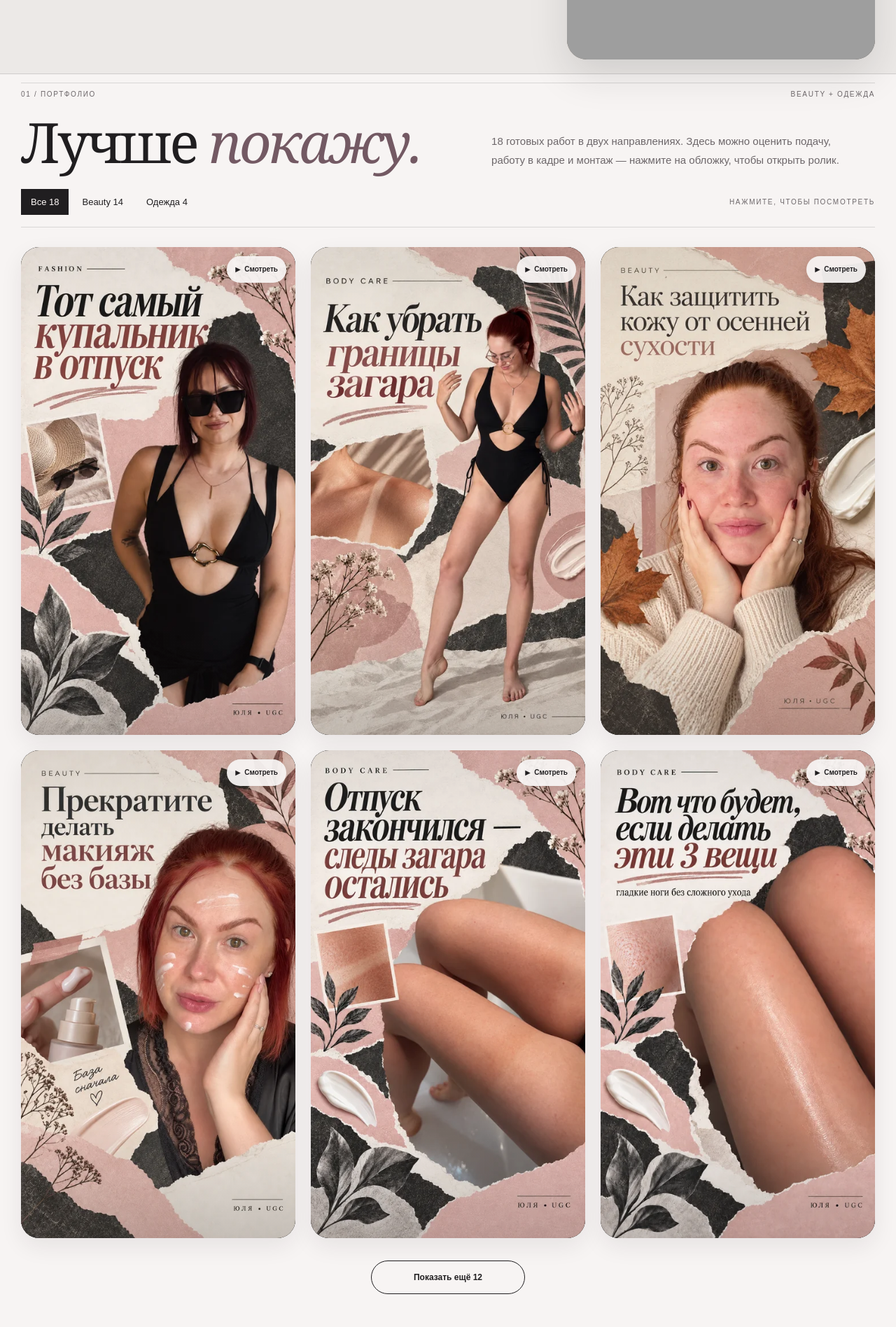
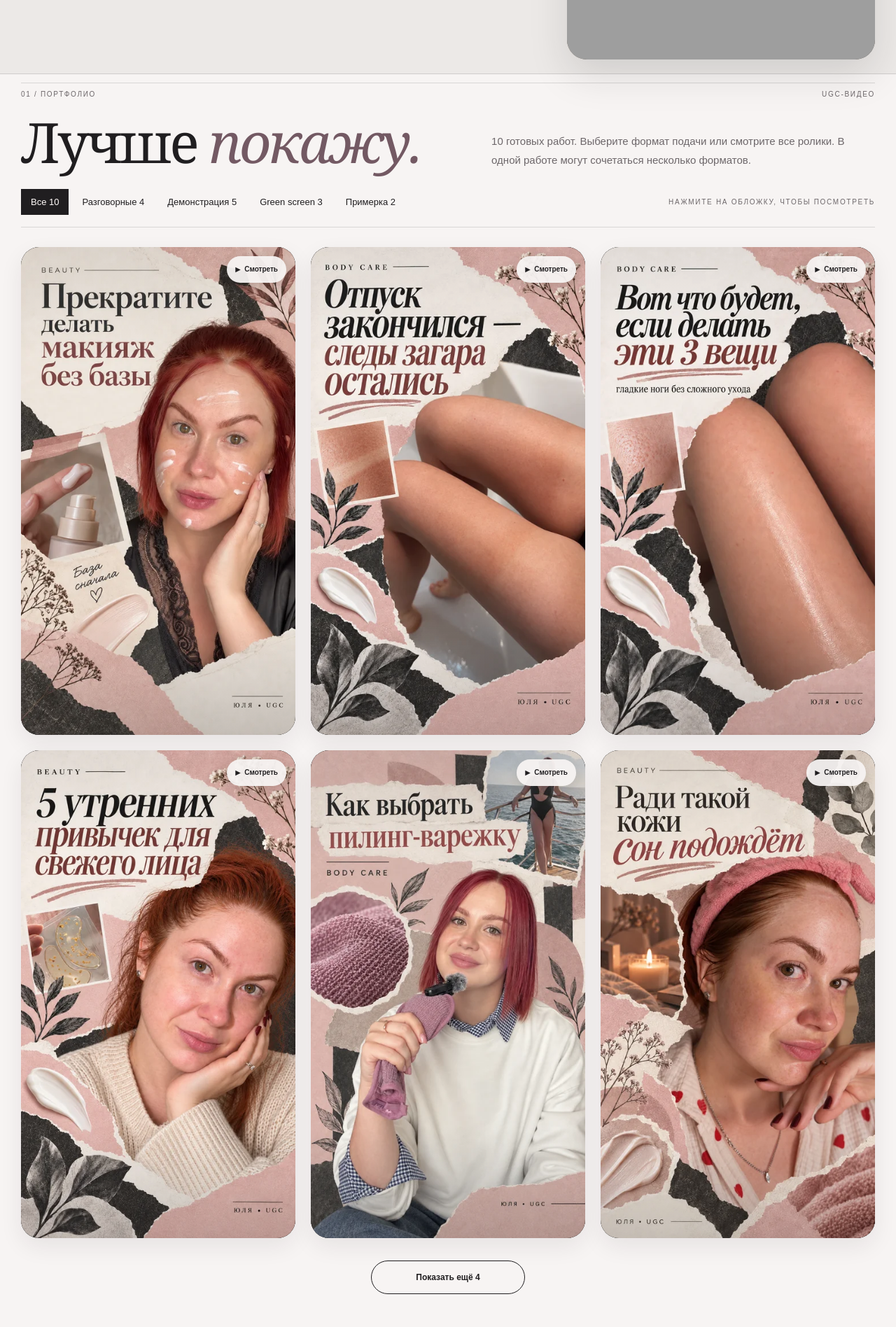
Before and after one commit to Juliya98/Test, a plain HTML site: page index.html in a window 1280 px wide. Shown: the part 684-2580 px from the top of the page at 70% size. Drawn offline with Linux system fonts and the light colour scheme; grey boxes are pictures that could not be loaded.

Commit message:
Remove eight portfolio videos and replace niche filters with verified presentation formats

```diff
--- a/index.html
+++ b/index.html
@@ -49,7 +49,7 @@
     .portfolio-heading h2{font-size:clamp(54px,6.2vw,88px);line-height:.98;letter-spacing:-.045em;margin:0}
     .portfolio-heading h2 span{font-style:italic;color:var(--accent)}
     .portfolio-heading p{font-size:15px;line-height:1.8;max-width:520px}
-    .portfolio-toolbar{display:flex;justify-content:space-between;align-items:center;gap:24px;border-bottom:1px solid var(--line);padding-bottom:17px;margin-bottom:28px}
+    .portfolio-toolbar{flex-wrap:wrap;display:flex;justify-content:space-between;align-items:center;gap:24px;border-bottom:1px solid var(--line);padding-bottom:17px;margin-bottom:28px}
     .portfolio-toolbar .filters{margin:0;gap:5px}
     .portfolio-toolbar .filter{border:0;border-radius:0;padding:11px 14px;font-size:13px}
     .portfolio-toolbar .filter.active{background:var(--ink);color:var(--white)}
@@ -195,30 +195,22 @@
     <section class="hero"><div class="wrap hero-grid"><div class="hero-copy"><div class="eyebrow">UGC creator · fashion & beauty</div><h1>Снимаю то, что<br>сама хочу<br>увидеть <span>перед<br>покупкой.</span></h1><p class="hero-lead">Создаю UGC для fashion- и beauty-брендов: нахожу понятную идею, пишу живой сценарий и собираю ролик от съёмки до финального монтажа.</p><div class="hero-points"><span class="pill">идея → готовый ролик</span><span class="pill">работа по ТЗ</span><span class="pill">живой текст</span><span class="pill">правки</span><span class="pill">AI-инструменты</span></div><div class="hero-actions"><a class="btn primary" href="#works">Смотреть ролики ↓</a><a class="btn" href="#contact">Обсудить задачу</a></div></div><div class="hero-photo"><img id="heroImage" src="./assets/images/hero-yulia-cover-20260921.png" alt="Юлия — QA, UGC и life" width="1025" height="1535" fetchpriority="high" loading="eager" decoding="async" onload="this.style.opacity='1'"></div></div></section>
     <div class="divider"></div>
     <section class="content portfolio-section" id="works"><div class="wrap portfolio-shell">
-      <div class="portfolio-kicker"><span>01 / ПОРТФОЛИО</span><span>BEAUTY + ОДЕЖДА</span></div>
-      <div class="section-top portfolio-heading"><div><h2>Лучше <span>покажу.</span></h2></div><p>18 готовых работ в двух направлениях. Здесь можно оценить подачу, работу в кадре и монтаж — нажмите на обложку, чтобы открыть ролик.</p></div>
-      <div class="portfolio-toolbar"><div class="filters" aria-label="Фильтр работ"><button class="filter active" data-filter="all" type="button">Все 18</button><button class="filter" data-filter="beauty" type="button">Beauty 14</button><button class="filter" data-filter="fashion" type="button">Одежда 4</button></div><div class="portfolio-hint">НАЖМИТЕ, ЧТОБЫ ПОСМОТРЕТЬ</div></div>
+      <div class="portfolio-kicker"><span>01 / ПОРТФОЛИО</span><span>UGC-ВИДЕО</span></div>
+      <div class="section-top portfolio-heading"><div><h2>Лучше <span>покажу.</span></h2></div><p>10 готовых работ. Выберите формат подачи или смотрите все ролики. В одной работе могут сочетаться несколько форматов.</p></div>
+      <div class="portfolio-toolbar"><div class="filters" aria-label="Формат ролика"><button class="filter active" data-filter="all" type="button" aria-pressed="true">Все <span>10</span></button><button class="filter" data-filter="talk" type="button" aria-pressed="false">Разговорные <span>4</span></button><button class="filter" data-filter="demo" type="button" aria-pressed="false">Демонстрация <span>5</span></button><button class="filter" data-filter="green" type="button" aria-pressed="false">Green screen <span>3</span></button><button class="filter" data-filter="tryon" type="button" aria-pressed="false">Примерка <span>2</span></button></div><div class="portfolio-hint">НАЖМИТЕ НА ОБЛОЖКУ, ЧТОБЫ ПОСМОТРЕТЬ</div></div>
       <div class="portfolio" id="portfolioGrid">
-      <div class="work" role="button" tabindex="0" aria-label="Открыть ролик 1" data-category="fashion" data-title="Купальник, который сделал мой отпуск" data-rutube="https://rutube.ru/play/embed/11673bbba278f890c9b54d10867a6b0e/?p=33XxHfUSvYtYnCoJghdLgw"><img class="work-preview" src="./assets/images/covers/work-01.webp" alt="Обложка ролика 1" width="480" height="853" loading="eager" decoding="async" fetchpriority="high"><span class="play">Смотреть</span></div>
-      <div class="work" role="button" tabindex="0" aria-label="Открыть ролик 2" data-category="beauty" data-title="Что делать с неравномерным загаром после отпуска" data-rutube="https://rutube.ru/play/embed/b9573690a0e4f4c9daa19475b8811fa5/?p=ZIauTjNIT2etjjd77uNP1w"><img class="work-preview" src="./assets/images/covers/work-02.webp" alt="Обложка ролика 2" width="480" height="853" loading="eager" decoding="async" fetchpriority="high"><span class="play">Смотреть</span></div>
-      <div class="work" role="button" tabindex="0" aria-label="Открыть ролик 3" data-category="beauty" data-title="Как защитить кожу от осенней сухости" data-rutube="https://rutube.ru/play/embed/56f0867ddaa3c21e97cac0e303437cf9/?p=Q8AgfoBi-u3TzP86YJW62A"><img class="work-preview" src="./assets/images/covers/work-03.webp" alt="Обложка ролика 3" width="480" height="853" loading="eager" decoding="async" fetchpriority="high"><span class="play">Смотреть</span></div>
-      <div class="work" role="button" tabindex="0" aria-label="Открыть ролик 4" data-category="beauty" data-title="Почему я всегда наношу базу перед тональным" data-rutube="https://rutube.ru/play/embed/cbad7d1f2b4adcdf75e29c921c308741/?p=C0FlKo0wAOYf9dzasLTCbg"><img class="work-preview" src="./assets/images/covers/work-04.webp" alt="Обложка ролика 4" width="480" height="853" loading="lazy" decoding="async" fetchpriority="low"><span class="play">Смотреть</span></div>
-      <div class="work" role="button" tabindex="0" aria-label="Открыть ролик 5" data-category="beauty" data-title="Отпуск закончился — следы загара остались" data-rutube="https://rutube.ru/play/embed/5180bb1913e6b9772c95f10f1e8ca6e8/"><img class="work-preview" src="./assets/images/covers/work-05.webp" alt="Обложка ролика 5" width="480" height="853" loading="lazy" decoding="async" fetchpriority="low"><span class="play">Смотреть</span></div>
-      <div class="work" role="button" tabindex="0" aria-label="Открыть ролик 6" data-category="beauty" data-title="3 вещи, которые я делаю ради гладких ног" data-rutube="https://rutube.ru/play/embed/17fd373148246abc58d1d5091e5ed22e/?p=eE3deMrVFoolAgVlloYFJw"><img class="work-preview" src="./assets/images/covers/work-06.webp" alt="Обложка ролика 6" width="480" height="853" loading="lazy" decoding="async" fetchpriority="low"><span class="play">Смотреть</span></div>
-      <div class="work" role="button" tabindex="0" aria-label="Открыть ролик 7" data-category="beauty" data-title="5 привычек для более свежего лица утром" data-rutube="https://rutube.ru/play/embed/2f17308fbf25bb1d5735ccb474fbe911/?p=p5Dxt2GIG0vt4d2sfKWZLg"><img class="work-preview" src="./assets/images/covers/work-07.webp" alt="Обложка ролика 7" width="480" height="853" loading="lazy" decoding="async" fetchpriority="low"><span class="play">Смотреть</span></div>
-      <div class="work" role="button" tabindex="0" aria-label="Открыть ролик 8" data-category="beauty" data-title="Как выбрать хорошую пилинг-варежку" data-rutube="https://rutube.ru/play/embed/93f77c92b99a576ad383d976c2b2f9a5/?p=0wKU6qGaRo3g_2z6CkBLsA"><img class="work-preview" src="./assets/images/covers/work-08.webp" alt="Обложка ролика 8" width="480" height="853" loading="lazy" decoding="async" fetchpriority="low"><span class="play">Смотреть</span></div>
-      <div class="work" role="button" tabindex="0" aria-label="Открыть ролик 9" data-category="beauty" data-title="Мой уход за комбинированной кожей" data-rutube="https://rutube.ru/play/embed/74ed696e0627be66785208f4677a3215/?p=coz9ElknynJRfpCOij-u-w"><img class="work-preview" src="./assets/images/covers/work-09.webp" alt="Обложка ролика 9" width="480" height="853" loading="lazy" decoding="async" fetchpriority="low"><span class="play">Смотреть</span></div>
-      <div class="work" role="button" tabindex="0" aria-label="Открыть ролик 10" data-category="beauty" data-title="Как я отращиваю волосы и сохраняю длину" data-rutube="https://rutube.ru/play/embed/75d8e7695852f53c80202b844a68b47d/?p=1rLqhwBKqO3v08dHHrHUfw"><img class="work-preview" src="./assets/images/covers/work-10.webp" alt="Обложка ролика 10" width="480" height="853" loading="lazy" decoding="async" fetchpriority="low"><span class="play">Смотреть</span></div>
-      <div class="work" role="button" tabindex="0" aria-label="Открыть ролик 11" data-category="beauty" data-title="Густые волосы: красиво, но не всегда просто" data-rutube="https://rutube.ru/play/embed/49e6276d48e15d35fd7a4eca228787a1/?p=EiYHTXuKbhGdZ_opjRw-Tw"><img class="work-preview" src="./assets/images/covers/work-11.webp" alt="Обложка ролика 11" width="480" height="853" loading="lazy" decoding="async" fetchpriority="low"><span class="play">Смотреть</span></div>
-      <div class="work" role="button" tabindex="0" aria-label="Открыть ролик 12" data-category="fashion" data-title="2 топа — 6 образов" data-rutube="https://rutube.ru/play/embed/bf528f5560319bbca8332fe2846a9130/?p=6u28n6z58cBN6Yhs0poR6Q"><img class="work-preview" src="./assets/images/covers/work-12.webp" alt="Обложка ролика 12" width="480" height="853" loading="lazy" decoding="async" fetchpriority="low"><span class="play">Смотреть</span></div>
-      <div class="work" role="button" tabindex="0" aria-label="Открыть ролик 13" data-category="beauty" data-title="Почему я перестала ждать, пока кожа сама придёт в норму" data-rutube="https://rutube.ru/play/embed/f1113309330d92ccf324afc1acadbdac/?p=kjbHgijY45DEwLFDABARSQ"><img class="work-preview" src="./assets/images/covers/work-13.webp" alt="Обложка ролика 13" width="480" height="853" loading="lazy" decoding="async" fetchpriority="low"><span class="play">Смотреть</span></div>
-      <div class="work" role="button" tabindex="0" aria-label="Открыть ролик 14" data-category="beauty" data-title="Мой вечерний уход перед сном" data-rutube="https://rutube.ru/play/embed/297e7fcb9e56d4cfbb11487f30a20c34/?p=2WszvBf0gFEphQHsXWgPBg"><img class="work-preview" src="./assets/images/covers/work-14.webp" alt="Обложка ролика 14" width="480" height="853" loading="lazy" decoding="async" fetchpriority="low"><span class="play">Смотреть</span></div>
-      <div class="work" role="button" tabindex="0" aria-label="Открыть ролик 15" data-category="fashion" data-title="Попросила ИИ собрать мне образ" data-rutube="https://rutube.ru/play/embed/9828cde524b1b0261eb19ab522201d8f/?p=udRqinuJ8rY-y6FYyDX15g"><img class="work-preview" src="./assets/images/covers/work-15.webp" alt="Обложка ролика 15" width="480" height="853" loading="lazy" decoding="async" fetchpriority="low"><span class="play">Смотреть</span></div>
-      <div class="work" role="button" tabindex="0" aria-label="Открыть ролик 16" data-category="fashion" data-title="Я не принцесса в платье — я принцесса в кроссовках" data-rutube="https://rutube.ru/play/embed/5b86d4acf6c2f2fba4079009bd7011fd/?p=qlDqtMKFRkW8b9upnPkMVQ"><img class="work-preview" src="./assets/images/covers/work-16.webp" alt="Обложка ролика 16" width="480" height="853" loading="lazy" decoding="async" fetchpriority="low"><span class="play">Смотреть</span></div>
-      <div class="work" role="button" tabindex="0" aria-label="Открыть ролик 17" data-category="beauty" data-title="Проверяю тоник: с ним и без него" data-rutube="https://rutube.ru/play/embed/dfa0292e0af6a52f954fcbb8290ee6c4/?p=DFMvGNp0ad68knwpMC5flw"><img class="work-preview" src="./assets/images/covers/work-17.webp" alt="Обложка ролика 17" width="480" height="853" loading="lazy" decoding="async" fetchpriority="low"><span class="play">Смотреть</span></div>
-      <div class="work" role="button" tabindex="0" aria-label="Открыть ролик 18" data-category="beauty" data-title="Почему комбинированной коже тоже нужно увлажнение" data-rutube="https://rutube.ru/play/embed/dae9f1a028c6ba15f34b77730eb41a17/?p=ECeTQAMK4v-3R-rfkzvxoQ"><img class="work-preview" src="./assets/images/covers/work-18.webp" alt="Обложка ролика 18" width="480" height="853" loading="lazy" decoding="async" fetchpriority="low"><span class="play">Смотреть</span></div>
+      <div class="work" data-formats="demo" role="button" tabindex="0" aria-label="Смотреть: Почему я всегда наношу базу перед тональным" data-title="Почему я всегда наношу базу перед тональным" data-rutube="https://rutube.ru/play/embed/cbad7d1f2b4adcdf75e29c921c308741/?p=C0FlKo0wAOYf9dzasLTCbg"><img class="work-preview" src="./assets/images/covers/work-04.webp" alt="Обложка ролика 4" width="480" height="853" loading="lazy" decoding="async" fetchpriority="low"><span class="play">Смотреть</span></div>
+      <div class="work" data-formats="demo" role="button" tabindex="0" aria-label="Смотреть: Отпуск закончился — следы загара остались" data-title="Отпуск закончился — следы загара остались" data-rutube="https://rutube.ru/play/embed/5180bb1913e6b9772c95f10f1e8ca6e8/"><img class="work-preview" src="./assets/images/covers/work-05.webp" alt="Обложка ролика 5" width="480" height="853" loading="lazy" decoding="async" fetchpriority="low"><span class="play">Смотреть</span></div>
+      <div class="work" data-formats="demo" role="button" tabindex="0" aria-label="Смотреть: 3 вещи, которые я делаю ради гладких ног" data-title="3 вещи, которые я делаю ради гладких ног" data-rutube="https://rutube.ru/play/embed/17fd373148246abc58d1d5091e5ed22e/?p=eE3deMrVFoolAgVlloYFJw"><img class="work-preview" src="./assets/images/covers/work-06.webp" alt="Обложка ролика 6" width="480" height="853" loading="lazy" decoding="async" fetchpriority="low"><span class="play">Смотреть</span></div>
+      <div class="work" data-formats="demo" role="button" tabindex="0" aria-label="Смотреть: 5 привычек для более свежего лица утром" data-title="5 привычек для более свежего лица утром" data-rutube="https://rutube.ru/play/embed/2f17308fbf25bb1d5735ccb474fbe911/?p=p5Dxt2GIG0vt4d2sfKWZLg"><img class="work-preview" src="./assets/images/covers/work-07.webp" alt="Обложка ролика 7" width="480" height="853" loading="lazy" decoding="async" fetchpriority="low"><span class="play">Смотреть</span></div>
+      <div class="work" data-formats="talk green" role="button" tabindex="0" aria-label="Смотреть: Как выбрать хорошую пилинг-варежку" data-title="Как выбрать хорошую пилинг-варежку" data-rutube="https://rutube.ru/play/embed/93f77c92b99a576ad383d976c2b2f9a5/?p=0wKU6qGaRo3g_2z6CkBLsA"><img class="work-preview" src="./assets/images/covers/work-08.webp" alt="Обложка ролика 8" width="480" height="853" loading="lazy" decoding="async" fetchpriority="low"><span class="play">Смотреть</span></div>
+      <div class="work" data-formats="demo" role="button" tabindex="0" aria-label="Смотреть: Мой вечерний уход перед сном" data-title="Мой вечерний уход перед сном" data-rutube="https://rutube.ru/play/embed/297e7fcb9e56d4cfbb11487f30a20c34/?p=2WszvBf0gFEphQHsXWgPBg"><img class="work-preview" src="./assets/images/covers/work-14.webp" alt="Обложка ролика 14" width="480" height="853" loading="lazy" decoding="async" fetchpriority="low"><span class="play">Смотреть</span></div>
+      <div class="work" data-formats="talk green tryon" role="button" tabindex="0" aria-label="Смотреть: Попросила ИИ собрать мне образ" data-title="Попросила ИИ собрать мне образ" data-rutube="https://rutube.ru/play/embed/9828cde524b1b0261eb19ab522201d8f/?p=udRqinuJ8rY-y6FYyDX15g"><img class="work-preview" src="./assets/images/covers/work-15.webp" alt="Обложка ролика 15" width="480" height="853" loading="lazy" decoding="async" fetchpriority="low"><span class="play">Смотреть</span></div>
+      <div class="work" data-formats="talk green tryon" role="button" tabindex="0" aria-label="Смотреть: Я не принцесса в платье — я принцесса в кроссовках" data-title="Я не принцесса в платье — я принцесса в кроссовках" data-rutube="https://rutube.ru/play/embed/5b86d4acf6c2f2fba4079009bd7011fd/?p=qlDqtMKFRkW8b9upnPkMVQ"><img class="work-preview" src="./assets/images/covers/work-16.webp" alt="Обложка ролика 16" width="480" height="853" loading="lazy" decoding="async" fetchpriority="low"><span class="play">Смотреть</span></div>
+      <div class="work" data-formats="talk" role="button" tabindex="0" aria-label="Смотреть: Проверяю тоник: с ним и без него" data-title="Проверяю тоник: с ним и без него" data-rutube="https://rutube.ru/play/embed/dfa0292e0af6a52f954fcbb8290ee6c4/?p=DFMvGNp0ad68knwpMC5flw"><img class="work-preview" src="./assets/images/covers/work-17.webp" alt="Обложка ролика 17" width="480" height="853" loading="lazy" decoding="async" fetchpriority="low"><span class="play">Смотреть</span></div>
+      <div class="work" data-formats="" role="button" tabindex="0" aria-label="Смотреть: Почему комбинированной коже тоже нужно увлажнение" data-title="Почему комбинированной коже тоже нужно увлажнение" data-rutube="https://rutube.ru/play/embed/dae9f1a028c6ba15f34b77730eb41a17/?p=ECeTQAMK4v-3R-rfkzvxoQ"><img class="work-preview" src="./assets/images/covers/work-18.webp" alt="Обложка ролика 18" width="480" height="853" loading="lazy" decoding="async" fetchpriority="low"><span class="play">Смотреть</span></div>
       </div>
-      <div class="portfolio-more" id="portfolioMore"><button class="show-more" id="showMoreWorks" type="button" aria-controls="portfolioGrid" aria-expanded="false">Показать ещё 12</button></div>
+      <div class="portfolio-more" id="portfolioMore"><button class="show-more" id="showMoreWorks" type="button" aria-controls="portfolioGrid" aria-expanded="false">Показать ещё 4</button></div>
     </div></section>
     <section class="content about" id="about"><div class="wrap about-shell">
       <div class="about-kicker"><span>02 / ОБО МНЕ</span><span>UGC-КРЕАТОР С СИСТЕМНЫМ ПОДХОДОМ</span></div>
@@ -276,9 +268,9 @@
     const works=[...document.querySelectorAll('.work')];
     const moreWrap=document.getElementById('portfolioMore'),moreBtn=document.getElementById('showMoreWorks');
     let currentFilter='all';
-    const expandedFilters={all:false,beauty:false};
-    function renderWorks(){const matching=works.filter(card=>currentFilter==='all'||card.dataset.category===currentFilter);const canExpand=matching.length>6&&currentFilter!=='fashion';const isExpanded=canExpand&&expandedFilters[currentFilter];works.forEach(card=>{const position=matching.indexOf(card);card.hidden=position===-1||(!isExpanded&&position>=6)});moreWrap.hidden=!canExpand;if(canExpand){moreBtn.textContent=isExpanded?'Свернуть':`Показать ещё ${matching.length-6}`;moreBtn.setAttribute('aria-expanded',String(isExpanded))}}
-    filters.forEach(btn=>btn.addEventListener('click',()=>{filters.forEach(x=>x.classList.remove('active'));btn.classList.add('active');currentFilter=btn.dataset.filter;renderWorks()}));
+    const expandedFilters={all:false};
+    function renderWorks(){const matching=works.filter(card=>currentFilter==='all'||(card.dataset.formats||'').split(' ').includes(currentFilter));const canExpand=matching.length>6;const isExpanded=canExpand&&expandedFilters[currentFilter];works.forEach(card=>{const position=matching.indexOf(card);card.hidden=position===-1||(!isExpanded&&position>=6)});moreWrap.hidden=!canExpand;if(canExpand){moreBtn.textContent=isExpanded?'Свернуть':`Показать ещё ${matching.length-6}`;moreBtn.setAttribute('aria-expanded',String(isExpanded))}}
+    filters.forEach(btn=>btn.addEventListener('click',()=>{filters.forEach(x=>{x.classList.remove('active');x.setAttribute('aria-pressed','false')});btn.classList.add('active');btn.setAttribute('aria-pressed','true');currentFilter=btn.dataset.filter;renderWorks()}));
     moreBtn.addEventListener('click',()=>{expandedFilters[currentFilter]=!expandedFilters[currentFilter];renderWorks()});
     const modal=document.getElementById('videoModal'),video=document.getElementById('modalVideo'),rutube=document.getElementById('rutubePlayer'),title=document.getElementById('modalTitle'),closeBtn=document.getElementById('closeModal');
     function openVideo(card){title.textContent=card.dataset.title||'UGC';const rutubeUrl=card.dataset.rutube;if(rutubeUrl){video.pause();video.hidden=true;rutube.hidden=false;rutube.src=rutubeUrl+(rutubeUrl.includes('?')?'&':'?')+'autoplay=1'}else{rutube.hidden=true;video.hidden=false;video.src=new URL(card.dataset.video,document.baseURI).href;video.poster=new URL(card.dataset.poster,document.baseURI).href;video.load()}modal.classList.add('open');modal.setAttribute('aria-hidden','false');document.body.classList.add('modal-open');if(!rutubeUrl)video.play().catch(()=>{});}
```
